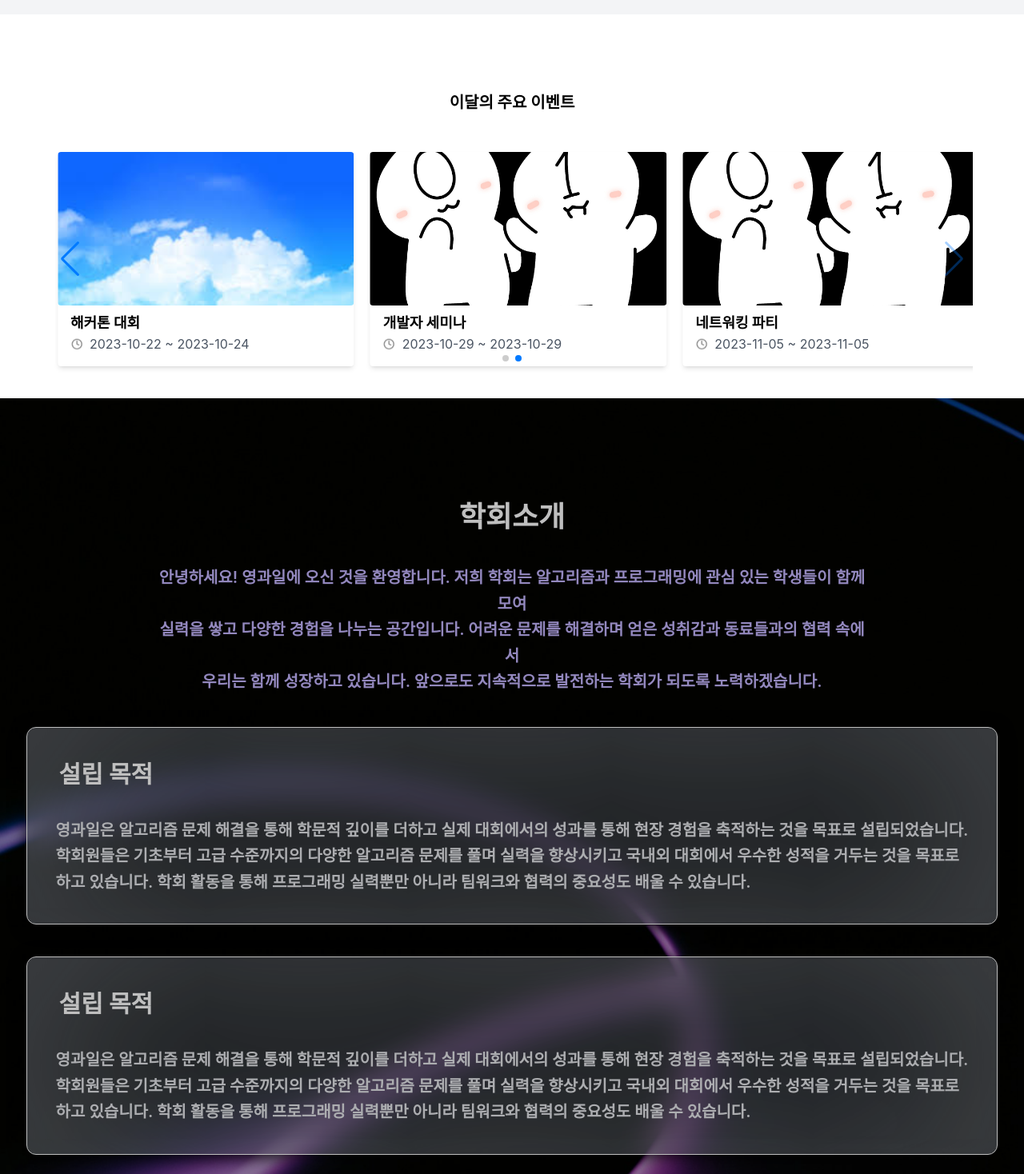
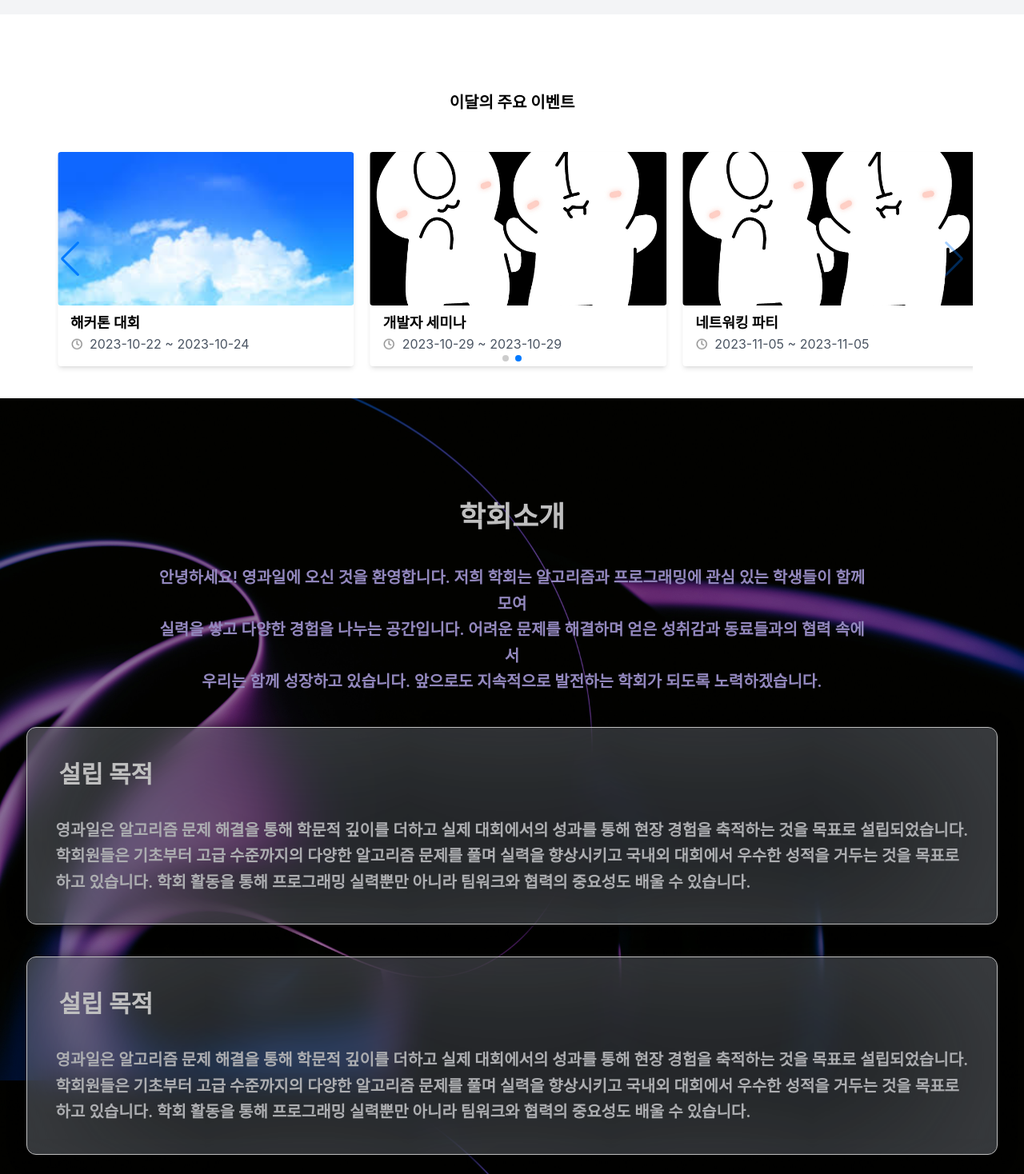
Before and after one commit to ZERONE-HOMEPAGE/client, a React (Vite) app: page / in a window 1280 px wide. Shown: the part 782-2250 px from the top of the page at 80% size. Built offline with nearby package versions, Linux system fonts and the light colour scheme; a web font is replaced by a local one.

Commit message:
fix: bg-cover을 bg-contain으로 변경하여 이미지 전체가 보이게 수정

```diff
--- a/src/components/sections/MainPage/ClubIntro.tsx
+++ b/src/components/sections/MainPage/ClubIntro.tsx
@@ -10,7 +10,7 @@ interface ClubIntro_t {
 
 export default function ClubIntro({ introText, purposeText } : ClubIntro_t) {
     return (
-        <div className="relative w-full min-h-screen brightness-75 bg-repeat bg-cover"
+        <div className="relative w-full min-h-screen brightness-75 bg-repeat bg-contain"
             style={{backgroundImage: `url(${Background})`}}>
             <div className="inset-0 flex flex-col items-center justify-start pt-[6vh]">
                 <p className="text-4xl font-bold text-center text-white mt-[10vh] mb-10">학회소개</p>
```
